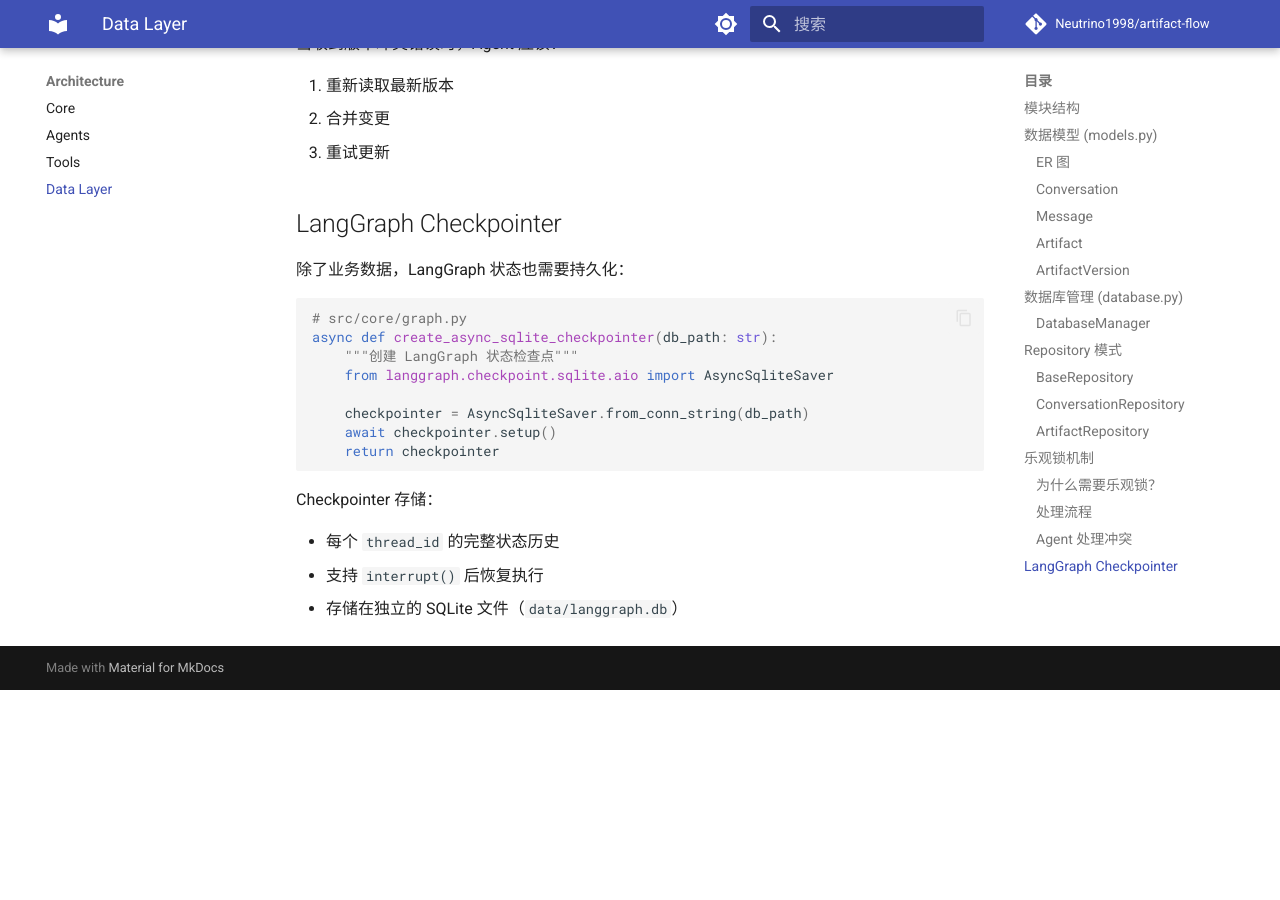
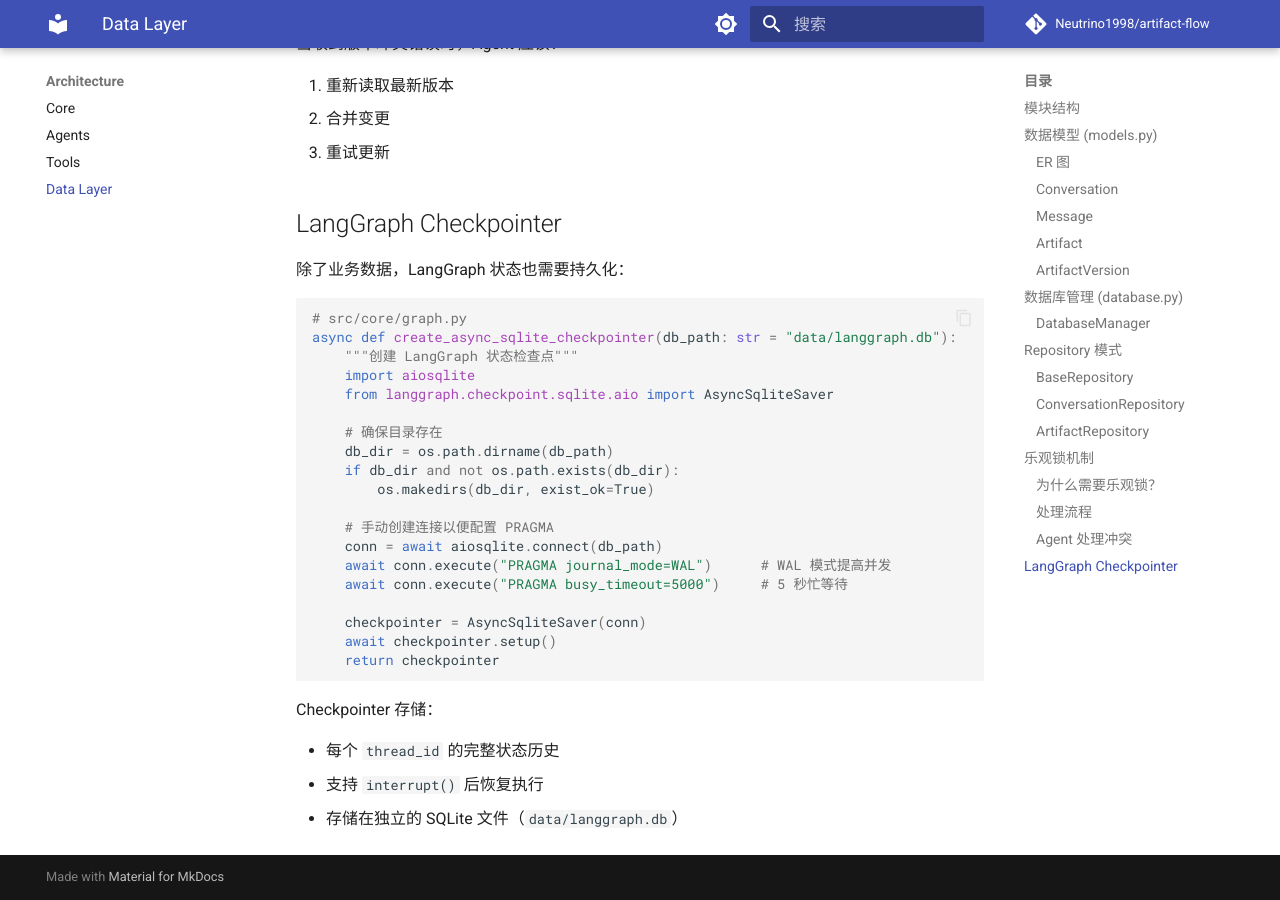
Before and after one commit to Neutrino1998/artifact-flow, an MkDocs documentation site: the page built from docs/architecture/data-layer.md, in a window 1280 px wide and 900 px high, scrolled down 10121 px. Built offline with MkDocs 1.6.1 and Material for MkDocs 9.7.7, drawn with Linux system fonts in a browser that asks for light colours; comment, search, counter and statistics services are not loaded; before the commit the page ends 10811 px from its top, so only the background shows below that.

Commit message:
fix: fix discrepancy

````diff
--- a/docs/architecture/data-layer.md
+++ b/docs/architecture/data-layer.md
@@ -439,11 +439,22 @@ sequenceDiagram
 
 ```python
 # src/core/graph.py
-async def create_async_sqlite_checkpointer(db_path: str):
+async def create_async_sqlite_checkpointer(db_path: str = "data/langgraph.db"):
     """创建 LangGraph 状态检查点"""
+    import aiosqlite
     from langgraph.checkpoint.sqlite.aio import AsyncSqliteSaver
 
-    checkpointer = AsyncSqliteSaver.from_conn_string(db_path)
+    # 确保目录存在
+    db_dir = os.path.dirname(db_path)
+    if db_dir and not os.path.exists(db_dir):
+        os.makedirs(db_dir, exist_ok=True)
+
+    # 手动创建连接以便配置 PRAGMA
+    conn = await aiosqlite.connect(db_path)
+    await conn.execute("PRAGMA journal_mode=WAL")      # WAL 模式提高并发
+    await conn.execute("PRAGMA busy_timeout=5000")     # 5 秒忙等待
+
+    checkpointer = AsyncSqliteSaver(conn)
     await checkpointer.setup()
     return checkpointer
 ```
````
